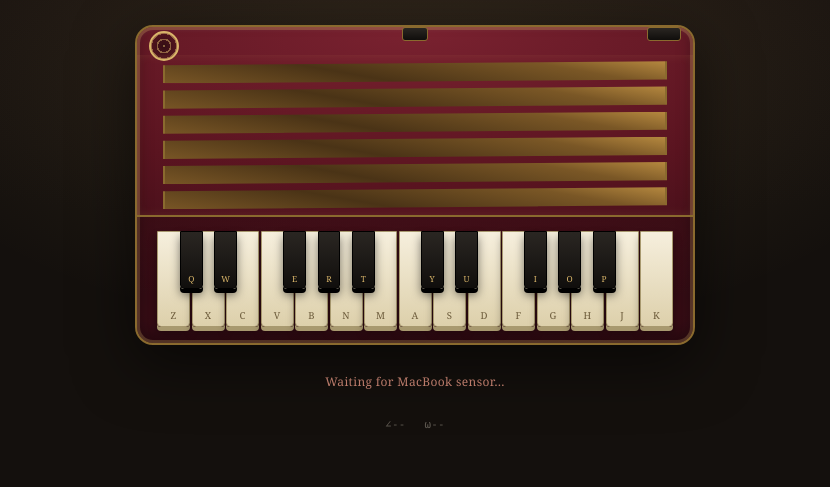
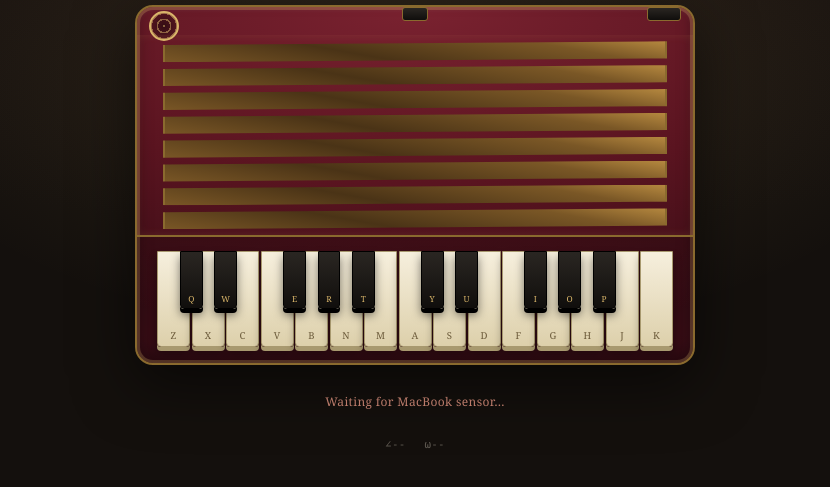
Before and after one commit to comp4020-agentic-coding-studio/comp4020-crit4-GuangdeShi, a website built with Vite: page plan-c/accordion/index.html in a window 1280 px wide. Shown: the part 215-702 px from the top of the page, without its empty margins (225-1055 px from the left). Built offline with nearby package versions, Linux system fonts and the light colour scheme; no server answers.

Commit message:
Plan C: enlarge bellows and refine real-instrument interaction

```diff
--- a/plan-c/accordion/index.html
+++ b/plan-c/accordion/index.html
@@ -27,6 +27,8 @@
           <div class="fold"></div>
           <div class="fold"></div>
           <div class="fold"></div>
+          <div class="fold"></div>
+          <div class="fold"></div>
         </section>
 
         <section class="manual">
--- a/plan-c/accordion/src/styles.css
+++ b/plan-c/accordion/src/styles.css
@@ -139,13 +139,16 @@ body {
 /* ---------- bellows (large, dominant, height-driven) ---------- */
 
 .bellows {
-  --bellows-extent: 160px;
+  --bellows-extent: 200px;
   --bellows-pressure: 0;
   /* min()'d against a viewport-relative cap so a JS-set extent can never
-     force the instrument taller than fits comfortably, no breakpoint needed. */
-  height: min(var(--bellows-extent), 46vh);
-  min-height: clamp(90px, 26vw, 150px);
-  max-height: 360px;
+     force the instrument taller than fits comfortably, no breakpoint needed.
+     Raised from an earlier 46vh/360px ceiling and 90px/150px floor -- the
+     bellows is the instrument's visual heart and should dominate the
+     composition even before the lid moves, not just once it's fully open. */
+  height: min(var(--bellows-extent), 58vh);
+  min-height: clamp(120px, 32vw, 190px);
+  max-height: 480px;
   flex-shrink: 0;
   display: flex;
   flex-direction: column;
@@ -153,6 +156,20 @@ body {
   padding: 6px clamp(14px, 4vw, 26px);
   transition: height 90ms linear;
   box-shadow: inset 0 0 calc(10px + 24px * var(--bellows-pressure)) rgba(255, 208, 120, calc(0.1 + 0.35 * var(--bellows-pressure)));
+  /* Angular velocity -> motion intensity: a small side-to-side tremor whose
+     amplitude is driven by --bellows-pressure, so it's imperceptible at rest
+     and only visible while air is actually moving -- never a fixed idle
+     animation, which would read as the graphic making its own noise. */
+  animation: bellows-tremor 140ms ease-in-out infinite alternate;
+}
+
+@keyframes bellows-tremor {
+  from {
+    transform: translateX(calc(-1.5px * var(--bellows-pressure)));
+  }
+  to {
+    transform: translateX(calc(1.5px * var(--bellows-pressure)));
+  }
 }
 
 .bellows .fold {
--- a/plan-c/accordion/src/visuals.ts
+++ b/plan-c/accordion/src/visuals.ts
@@ -4,8 +4,12 @@
 
 const ANGLE_MIN_DEG = 80;
 const ANGLE_MAX_DEG = 135;
-const BELLOWS_MIN_PX = 100;
-const BELLOWS_MAX_PX = 340;
+// Widened from an earlier 100-340px range: the bellows is meant to be the
+// instrument's visual heart (the "physical MacBook screen IS the bellows"),
+// so it should read as unmistakably the dominant element even at rest, and
+// swing through a much larger range as the lid actually opens/closes.
+const BELLOWS_MIN_PX = 140;
+const BELLOWS_MAX_PX = 460;
 
 function clamp01(value: number): number {
   return Math.min(1, Math.max(0, value));
```
